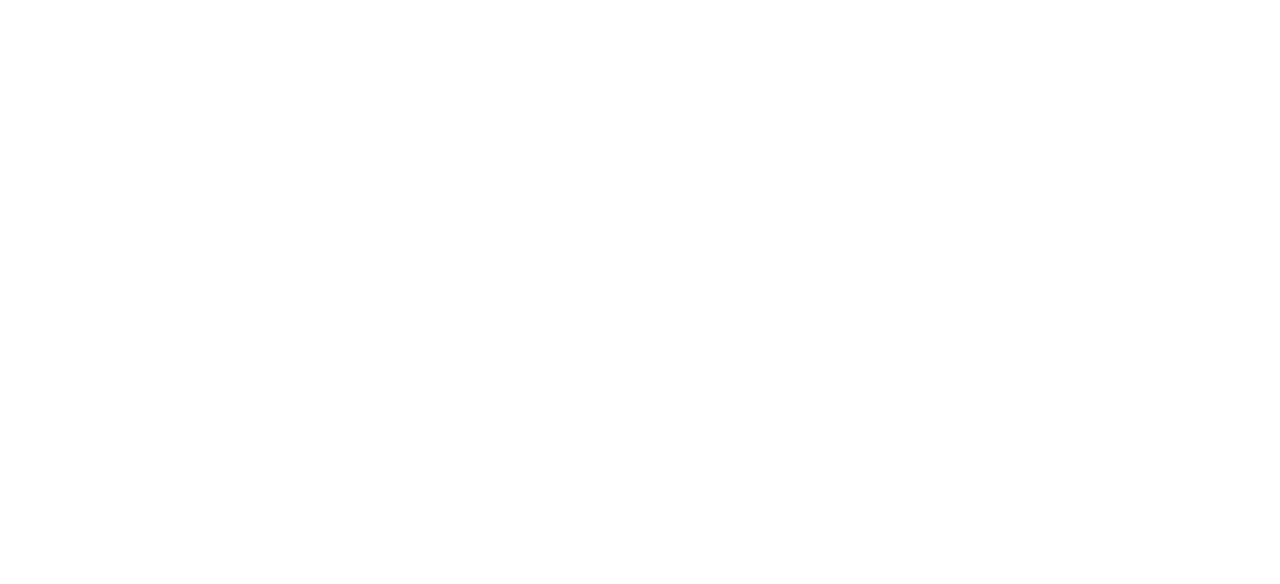
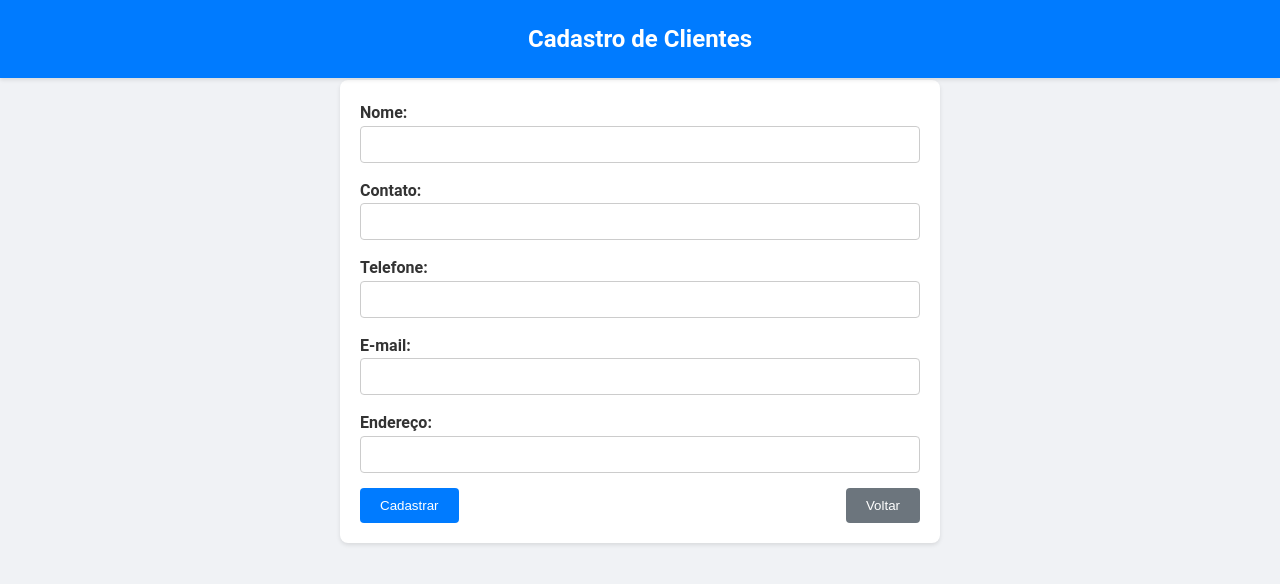
Before and after one commit to dinei84/sistema_fretes, a website: page pages/formAddClientes.html in a window 1280 px wide. Drawn offline with Linux system fonts and the light colour scheme.

Commit message:
Formularios em andamento

```diff
--- /dev/null
+++ b/css/formAddClientes.css
@@ -0,0 +1,125 @@
+* {
+    box-sizing: border-box;
+    margin: 0;
+    padding: 0;
+}
+
+body {
+    font-family: 'Roboto', sans-serif;
+    line-height: 1.6;
+    margin: 0;
+    padding: 0;
+    background-color: #f0f2f5;
+}
+
+header {
+    background-color: #007bff;
+    padding: 20px 0;
+    position: fixed;
+    top: 0;
+    width: 100%;
+    text-align: center;
+    box-shadow: 0 2px 4px rgba(0, 0, 0, 0.1);
+    color: white;
+}
+
+header h2 {
+    margin: 0;
+    font-size: 24px;
+}
+
+.container {
+    margin-top: 80px; /* Espaço para o header fixo */
+    padding: 20px;
+    max-width: 600px;
+    max-height: 600px;
+    margin-left: auto;
+    margin-right: auto;
+    background-color: #fff;
+    box-shadow: 0 2px 4px rgba(0, 0, 0, 0.1);
+    border-radius: 8px;
+    overflow-y: auto; /* Adiciona rolagem vertical se o conteúdo exceder a altura máxima */
+}
+
+form {
+    display: flex;
+    flex-direction: column;
+}
+
+.form-group {
+    margin-bottom: 15px;
+}
+
+label {
+    margin-bottom: 5px;
+    font-weight: bold;
+    color: #333;
+}
+
+input[type="text"],
+input[type="tel"],
+input[type="email"] {
+    padding: 10px;
+    border: 1px solid #ccc;
+    border-radius: 4px;
+    width: 100%;
+    transition: border-color 0.3s;
+}
+
+input[type="text"]:focus,
+input[type="tel"]:focus,
+input[type="email"]:focus {
+    border-color: #007bff;
+    outline: none;
+}
+
+.form-actions {
+    display: flex;
+    justify-content: space-between;
+}
+
+button {
+    padding: 10px 20px;
+    border: none;
+    border-radius: 4px;
+    cursor: pointer;
+    transition: background-color 0.3s;
+}
+
+.submit-btn {
+    background-color: #007bff;
+    color: white;
+}
+
+.back-btn {
+    background-color: #6c757d;
+    color: white;
+}
+
+button:hover {
+    opacity: 0.9;
+}
+
+button:focus {
+    outline: none;
+}
+
+@media (max-width: 600px) {
+    .container {
+        padding: 15px;
+    }
+
+    .form-actions {
+        flex-direction: column;
+    }
+
+    .submit-btn,
+    .back-btn {
+        width: 100%;
+        margin-bottom: 10px;
+    }
+
+    .back-btn {
+        margin-bottom: 0;
+    }
+}
--- a/pages/formAddClientes.html
+++ b/pages/formAddClientes.html
@@ -0,0 +1,42 @@
+<!DOCTYPE html>
+<html lang="pt-br">
+<head>
+    <meta charset="UTF-8">
+    <meta name="viewport" content="width=device-width, initial-scale=1.0">
+    <link rel="stylesheet" href="../css/formAddClientes.css">
+    <title>Cadastro de Clientes</title>
+</head>
+<body>
+    <header>
+        <h2>Cadastro de Clientes</h2>
+    </header>
+    <div class="container">
+        <form action="/adicionar_cliente" method="post">
+            <div class="form-group">
+                <label for="nome">Nome:</label>
+                <input type="text" id="nome" name="nome" required>
+            </div>
+            <div class="form-group">
+                <label for="contato">Contato:</label>
+                <input type="text" id="contato" name="contato" required>
+            </div>
+            <div class="form-group">
+                <label for="telefone">Telefone:</label>
+                <input type="tel" id="telefone" name="telefone" required>
+            </div>
+            <div class="form-group">
+                <label for="email">E-mail:</label>
+                <input type="email" id="email" name="email" required>
+            </div>
+            <div class="form-group">
+                <label for="endereco">Endereço:</label>
+                <input type="text" id="endereco" name="endereco" required>
+            </div>
+            <div class="form-actions">
+                <button type="submit" class="submit-btn">Cadastrar</button>
+                <button type="button" class="back-btn" onclick="window.history.back();">Voltar</button>
+            </div>
+        </form>
+    </div>
+</body>
+</html>
```
Also changed, not shown: pages/formAddTransport.html (+5 -3 lines), css/formAddTransport.css (renamed from css/form_transp.css).
